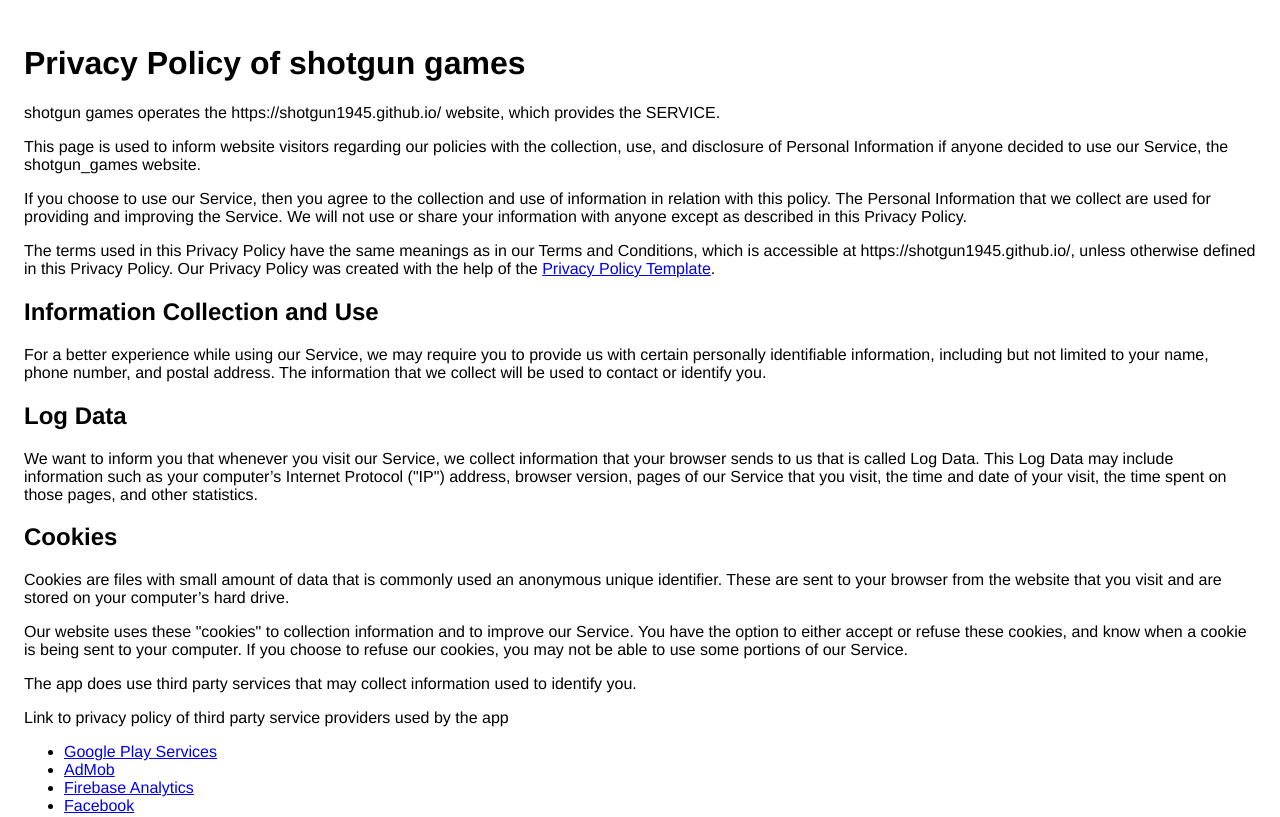
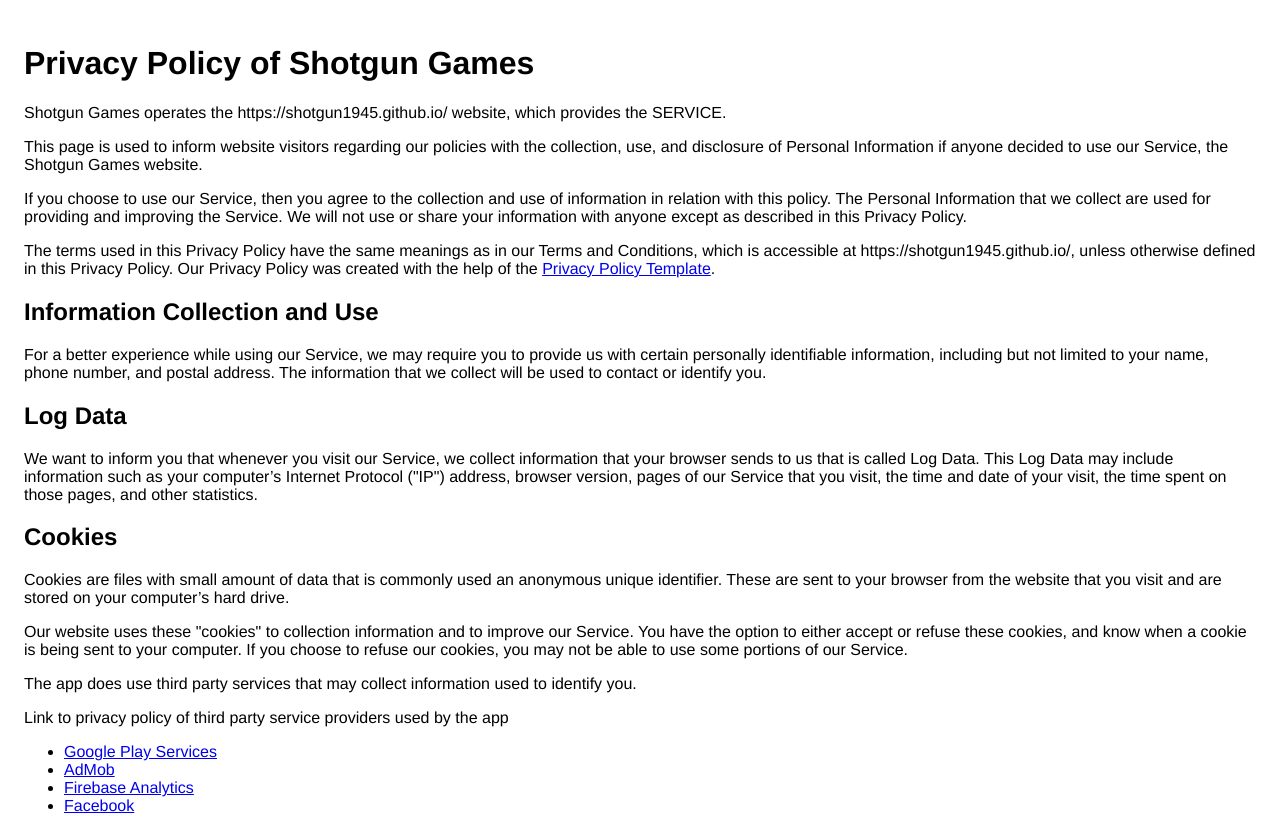
Before and after one commit to shotgun1945/shotgun1945.github.io, a plain HTML site: page privacy-policy.html in a window 1280 px wide. Shown: the top 817 px of the page. Drawn offline with Linux system fonts and the light colour scheme.

Commit message:
Update privacy-policy.html

```diff
--- a/privacy-policy.html
+++ b/privacy-policy.html
@@ -3,15 +3,15 @@
     <head>
       <meta charset='utf-8'>
       <meta name='viewport' content='width=device-width'>
-      <title>Golden River Games - Privacy Policy</title>
+      <title>Shotgun Games - Privacy Policy</title>
       <style> body { font-family: 'Helvetica Neue', Helvetica, Arial, sans-serif; padding:1em; } </style>
     </head>
     <body>
-                  <h1>Privacy Policy of shotgun games</h1>
+                  <h1>Privacy Policy of Shotgun Games</h1>
 
-                  <p>shotgun games operates the https://shotgun1945.github.io/ website, which provides the SERVICE.</p>
+                  <p>Shotgun Games operates the https://shotgun1945.github.io/ website, which provides the SERVICE.</p>
 
-                  <p>This page is used to inform website visitors regarding our policies with the collection, use, and disclosure of Personal Information if anyone decided to use our Service, the shotgun_games website.</p>
+                  <p>This page is used to inform website visitors regarding our policies with the collection, use, and disclosure of Personal Information if anyone decided to use our Service, the Shotgun Games website.</p>
 
                   <p>If you choose to use our Service, then you agree to the collection and use of information in relation with this policy. The Personal Information that we collect are used for providing and improving the Service. We will not use or share your information with anyone except as described in this Privacy Policy.</p>
 
```
